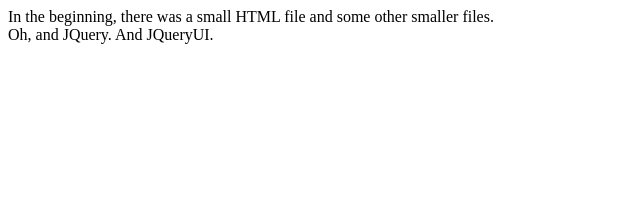
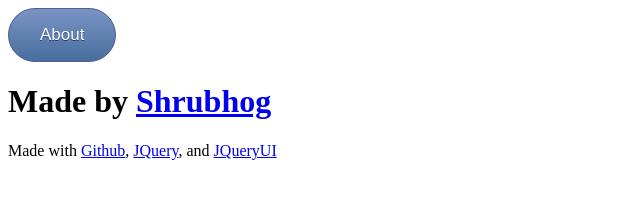
Before and after one commit to nogarcia/expresso, a website: page index.html in a window 1280 px wide. Shown: the whole page, without its empty margins (0-640 px from the left). Drawn offline with nearby package versions, Linux system fonts and the light colour scheme.

Commit message:
About Dialog

```diff
--- a/css/master.css
+++ b/css/master.css
@@ -0,0 +1,36 @@
+.aboutButton {
+	background:-webkit-gradient(linear, left top, left bottom, color-stop(0.05, #7892c2), color-stop(1, #476e9e));
+	background:-moz-linear-gradient(top, #7892c2 5%, #476e9e 100%);
+	background:-webkit-linear-gradient(top, #7892c2 5%, #476e9e 100%);
+	background:-o-linear-gradient(top, #7892c2 5%, #476e9e 100%);
+	background:-ms-linear-gradient(top, #7892c2 5%, #476e9e 100%);
+	background:linear-gradient(to bottom, #7892c2 5%, #476e9e 100%);
+	filter:progid:DXImageTransform.Microsoft.gradient(startColorstr='#7892c2', endColorstr='#476e9e',GradientType=0);
+	background-color:#7892c2;
+	-moz-border-radius:28px;
+	-webkit-border-radius:28px;
+	border-radius:28px;
+	border:1px solid #4e6096;
+	display:inline-block;
+	cursor:pointer;
+	color:#ffffff;
+	font-family:Arial;
+	font-size:17px;
+	padding:16px 31px;
+	text-decoration:none;
+	text-shadow:0px 1px 0px #283966;
+}
+.aboutButton:hover {
+	background:-webkit-gradient(linear, left top, left bottom, color-stop(0.05, #476e9e), color-stop(1, #7892c2));
+	background:-moz-linear-gradient(top, #476e9e 5%, #7892c2 100%);
+	background:-webkit-linear-gradient(top, #476e9e 5%, #7892c2 100%);
+	background:-o-linear-gradient(top, #476e9e 5%, #7892c2 100%);
+	background:-ms-linear-gradient(top, #476e9e 5%, #7892c2 100%);
+	background:linear-gradient(to bottom, #476e9e 5%, #7892c2 100%);
+	filter:progid:DXImageTransform.Microsoft.gradient(startColorstr='#476e9e', endColorstr='#7892c2',GradientType=0);
+	background-color:#476e9e;
+}
+.aboutButton:active {
+	position:relative;
+	top:1px;
+}
--- a/index.html
+++ b/index.html
@@ -9,7 +9,10 @@
     <script src="node_modules/jqueryui/jquery-ui.js" charset="utf-8"></script>
   </head>
   <body>
-    In the beginning, there was a small HTML file and some other smaller files.<br>
-    Oh, and JQuery. And JQueryUI.
+    <a href="#" class="aboutButton">About</a>
+    <div id="dialog" title="About">
+      <h1>Made by <a href="shrubhog.github.io">Shrubhog</a></h1>
+      Made with <a href="github.com">Github</a>, <a href="jquery.com">JQuery</a>, and <a href="jqueryui.com">JQueryUI</a>
+    </div>
   </body>
 </html>
```
